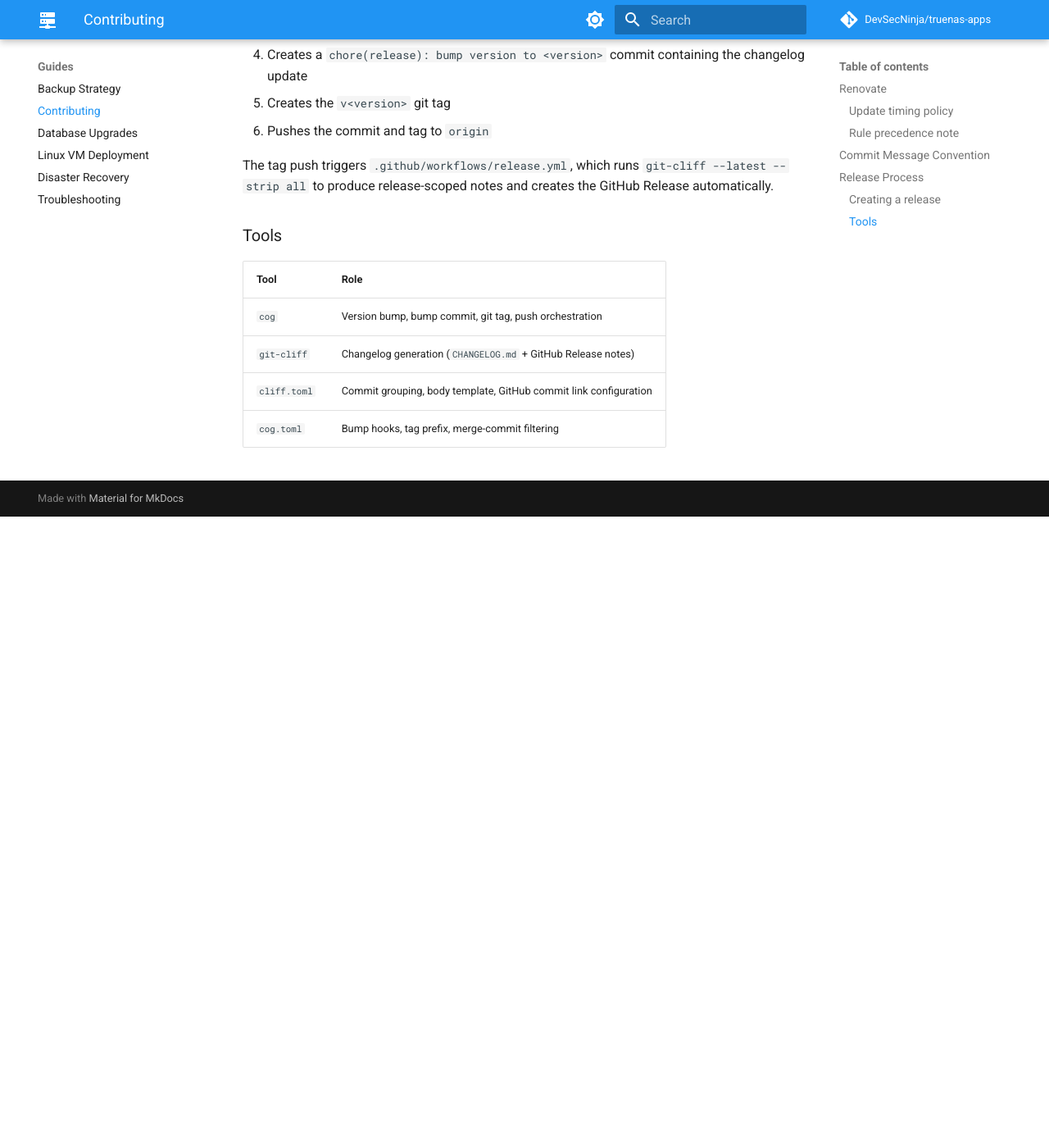
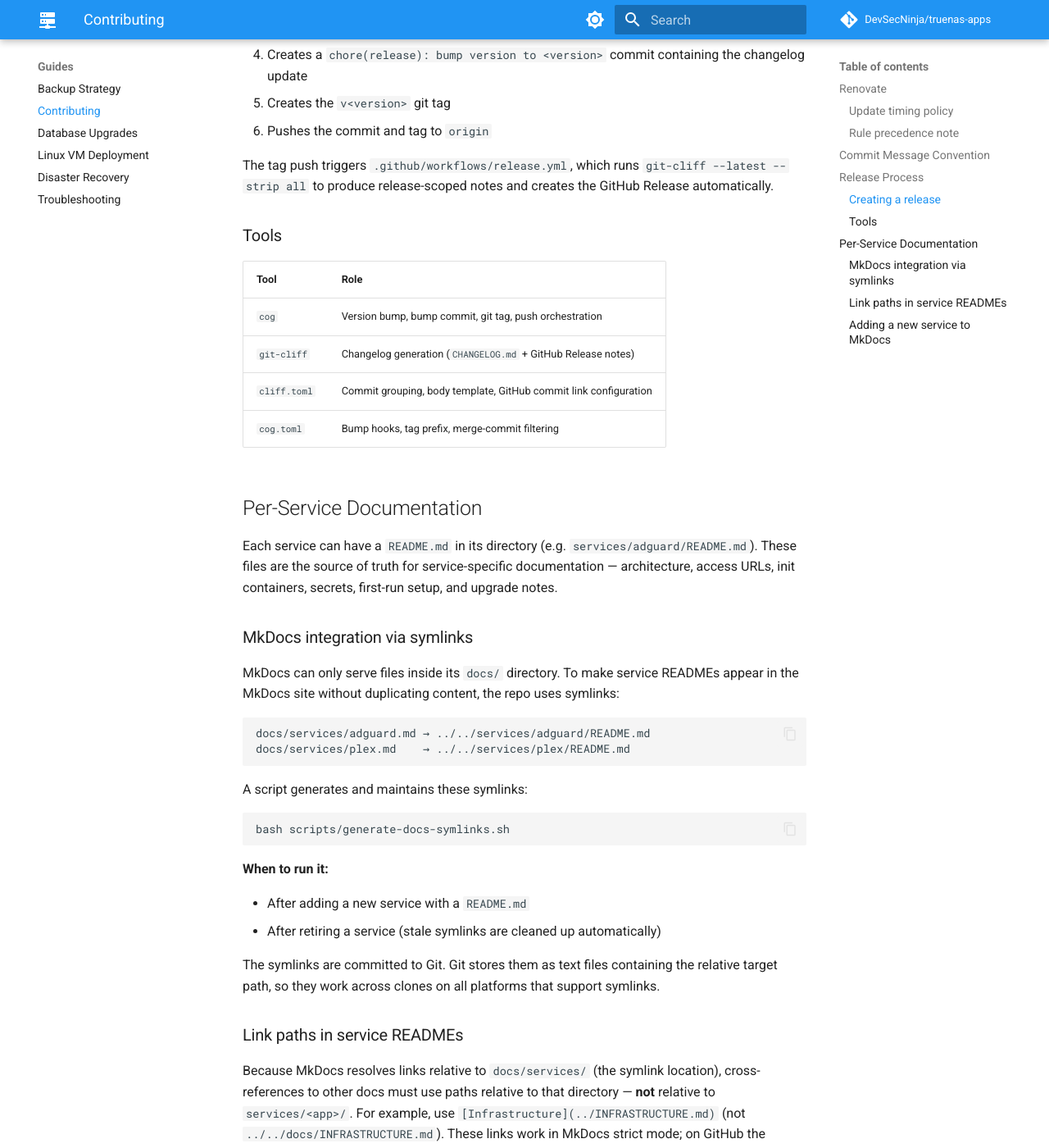
Before and after one commit to DevSecNinja/truenas-apps, an MkDocs documentation site: the page built from docs/CONTRIBUTING.md, in a window 1280 px wide and 1400 px high, scrolled down 2379 px. Shown: the whole window at 82% size. Built offline with MkDocs 1.6.1 and Material for MkDocs 9.7.7, drawn with Linux system fonts in a browser that asks for light colours; comment, search, counter and statistics services are not loaded; before the commit the page ends 3009 px from its top, so only the background shows below that; some of the changed text lies outside the part shown.

Commit message:
docs: add per-service READMEs with MkDocs symlink integration

````diff
--- a/docs/CONTRIBUTING.md
+++ b/docs/CONTRIBUTING.md
@@ -83,3 +83,47 @@ to produce release-scoped notes and creates the GitHub Release automatically.
 | `git-cliff`  | Changelog generation (`CHANGELOG.md` + GitHub Release notes)     |
 | `cliff.toml` | Commit grouping, body template, GitHub commit link configuration |
 | `cog.toml`   | Bump hooks, tag prefix, merge-commit filtering                   |
+
+## Per-Service Documentation
+
+Each service can have a `README.md` in its directory (e.g. `services/adguard/README.md`). These files are the source of truth for service-specific documentation — architecture, access URLs, init containers, secrets, first-run setup, and upgrade notes.
+
+### MkDocs integration via symlinks
+
+MkDocs can only serve files inside its `docs/` directory. To make service READMEs appear in the MkDocs site without duplicating content, the repo uses symlinks:
+
+```text
+docs/services/adguard.md → ../../services/adguard/README.md
+docs/services/plex.md    → ../../services/plex/README.md
+```
+
+A script generates and maintains these symlinks:
+
+```sh
+bash scripts/generate-docs-symlinks.sh
+```
+
+**When to run it:**
+
+- After adding a new service with a `README.md`
+- After retiring a service (stale symlinks are cleaned up automatically)
+
+The symlinks are committed to Git. Git stores them as text files containing the relative target path, so they work across clones on all platforms that support symlinks.
+
+### Link paths in service READMEs
+
+Because MkDocs resolves links relative to `docs/services/` (the symlink location), cross-references to other docs must use paths relative to that directory — **not** relative to `services/<app>/`. For example, use `[Infrastructure](../INFRASTRUCTURE.md)` (not `../../docs/INFRASTRUCTURE.md`). These links work in MkDocs strict mode; on GitHub the README content is still readable even though the relative link won't resolve from the `services/<app>/` path.
+
+### Adding a new service to MkDocs
+
+1. Create `services/<app>/README.md`
+2. Run `bash scripts/generate-docs-symlinks.sh`
+3. Add the entry to the `Services:` section in `mkdocs.yml` (alphabetical order by display name):
+
+   ```yaml
+   - Services:
+       - AdGuard Home: services/adguard.md
+       - New App: services/new-app.md
+   ```
+
+4. Commit the symlink and `mkdocs.yml` change together
--- a/mkdocs.yml
+++ b/mkdocs.yml
@@ -68,4 +68,8 @@ nav:
       - Linux VM Deployment: VM-LINUX.md
       - Disaster Recovery: DISASTER-RECOVERY.md
       - Troubleshooting: TROUBLESHOOTING.md
+  - Services:
+      - AdGuard Home: services/adguard.md
+      - Immich: services/immich.md
+      - Plex: services/plex.md
   - Retired Services: RETIRED-SERVICES.md
````
Also changed, not shown: docs/services/adguard.md (added, +1 -0 lines), docs/services/immich.md (added, +1 -0 lines), docs/services/plex.md (added, +1 -0 lines), services/adguard/README.md (added, +128 -0 lines), services/immich/README.md (+1 -1 lines), .github/agents/technical-writer.agent.md, .github/copilot-instructions.md, 1 other file.
